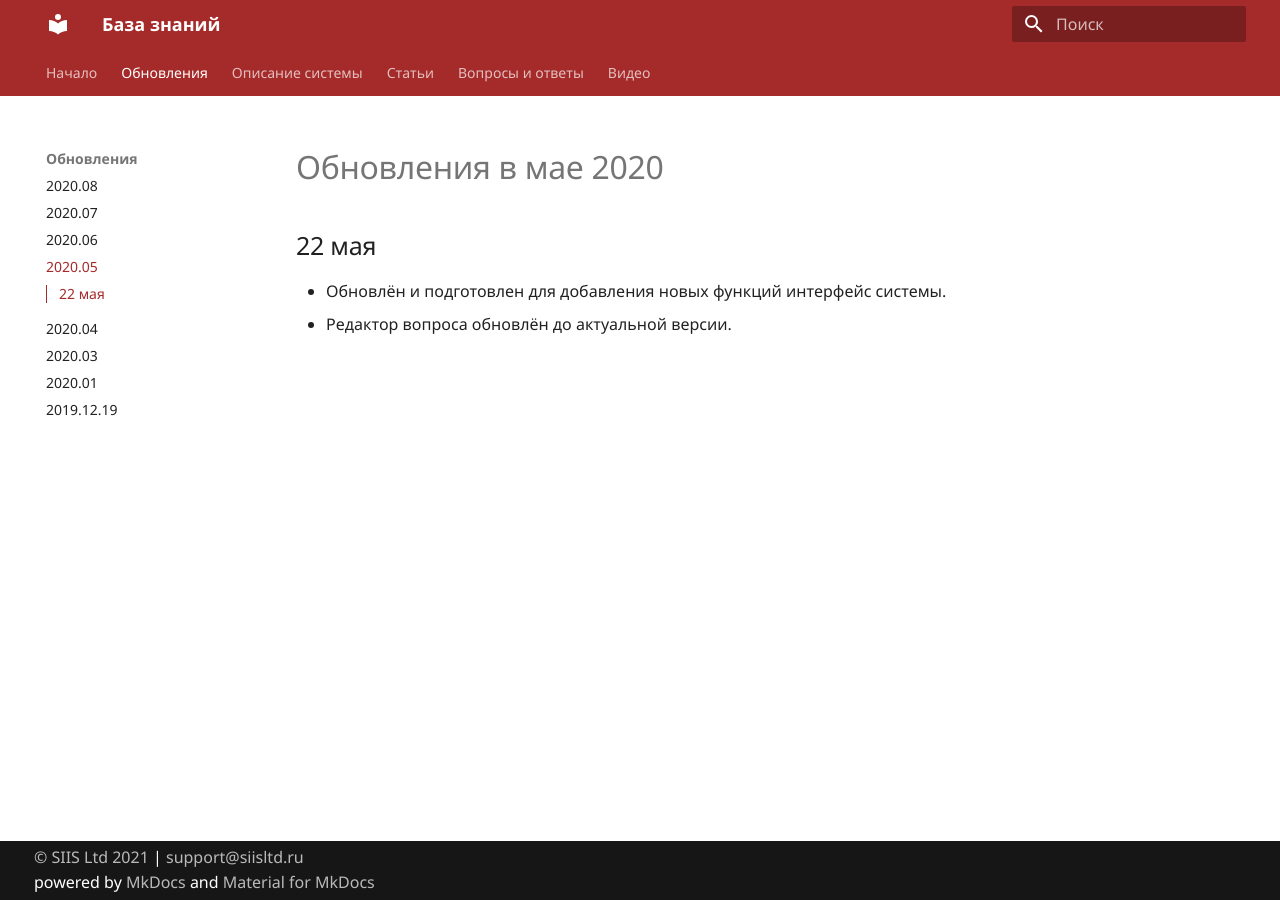
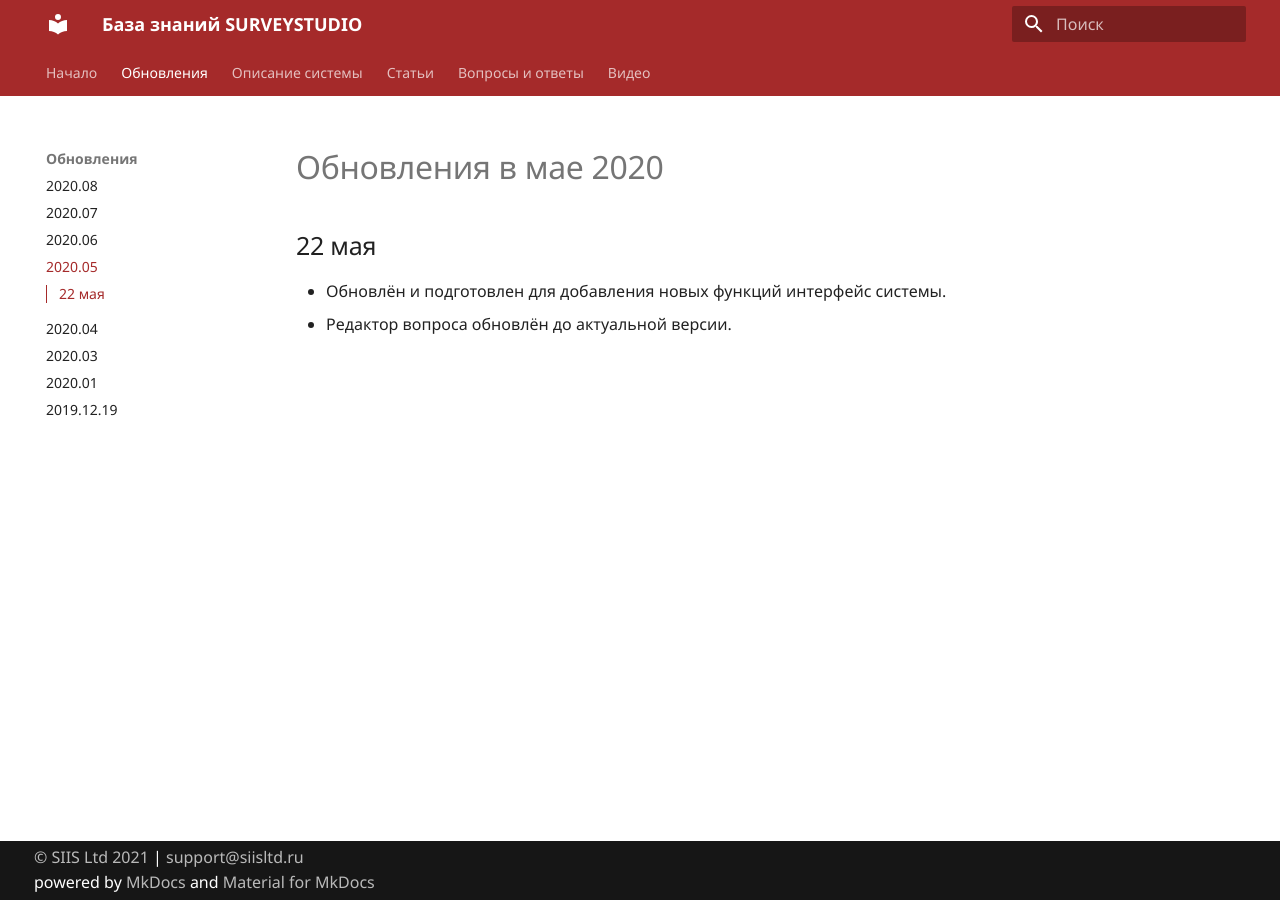
Before and after one commit to siisltd/SurveyStudio.KB, an MkDocs documentation site: the page built from docs/release_notes/2020.05.md, in a window 1280 px wide. Built offline with MkDocs 1.6.1 and Material for MkDocs 9.7.7, drawn with Linux system fonts in a browser that asks for light colours; some web fonts are replaced.

Commit message:
Updated title

```diff
--- a/mkdocs.yml
+++ b/mkdocs.yml
@@ -1,4 +1,4 @@
-site_name: База знаний
+site_name: База знаний <b>SURVEY</b>STUDIO
 site_url: https://kb.survey-studio.com
 site_description: База знаний SurveyStudio
 site_author: SIIS Ltd
```
